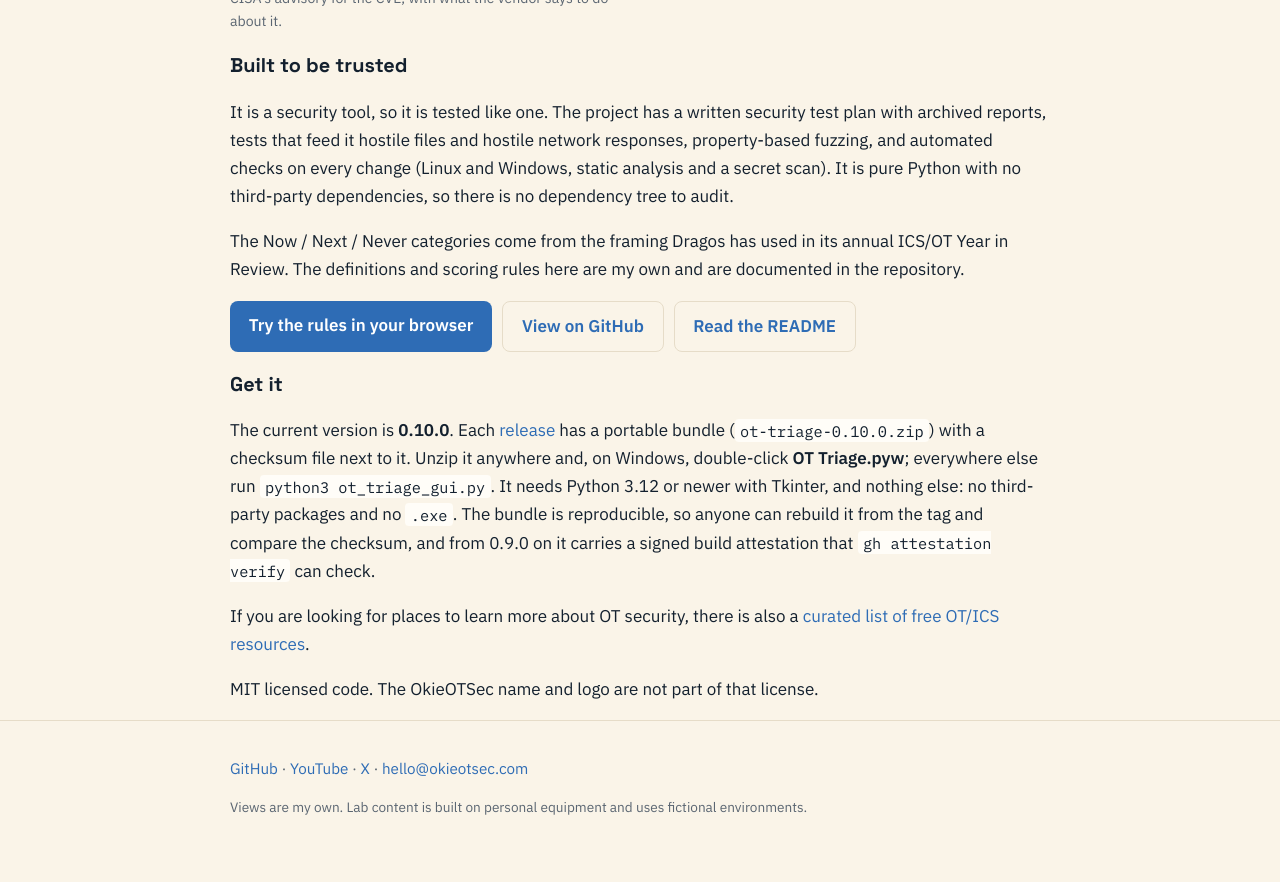
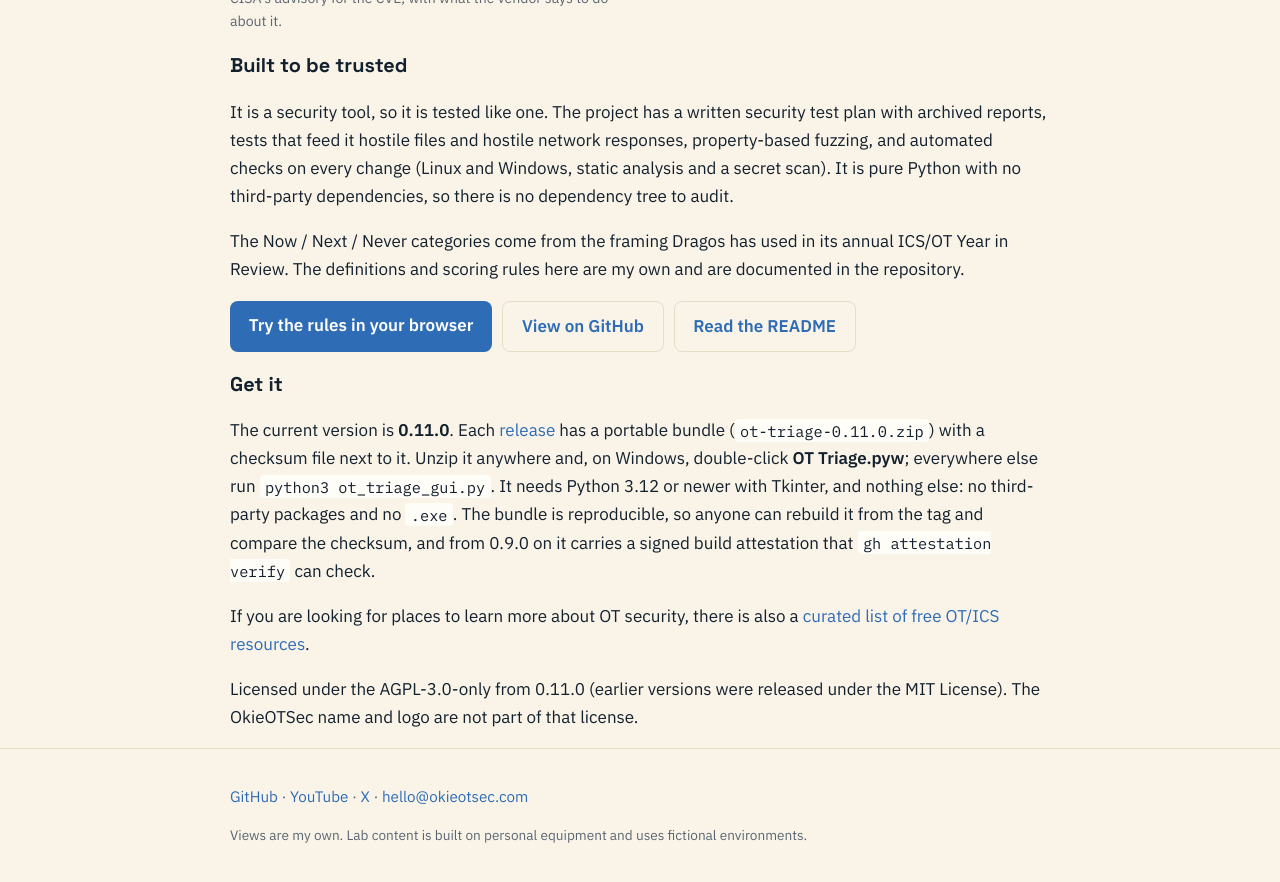
Before and after one commit to okieotsec/okieotsec.github.io, a Jekyll site: the page built from projects.md, in a window 1280 px wide and 900 px high, scrolled down 2921 px. Shown: the top 882 px of the window. Built offline with Jekyll 4.4.1, drawn with Linux system fonts in a browser that asks for light colours.

Commit message:
Projects: OT Triage 0.11.0 and the AGPL licence (#11)

```diff
--- a/ot-triage-demo/index.html
+++ b/ot-triage-demo/index.html
@@ -155,7 +155,7 @@
     thousands of inputs, so the two give the same answers.
     <a href="https://github.com/okieotsec/ot-triage/blob/main/docs/POLICY.md">Why the rules work this way</a> ·
     <a href="https://github.com/okieotsec/ot-triage">Get OT Triage (free, open source)</a></p>
-    <p class="fine">MIT licensed code. The OkieOTSec name and logo are not part of that license.</p>
+    <p class="fine">Licensed under the AGPL-3.0-only. The OkieOTSec name and logo are not part of that license.</p>
   </footer>
 </main>
 <script src="rules.js"></script>
--- a/ot-triage-demo/rules.js
+++ b/ot-triage-demo/rules.js
@@ -5,7 +5,7 @@
 (function (root) {
   "use strict";
 
-  var VERSION = "0.10.0";
+  var VERSION = "0.11.0";
   var NOW = "NOW", NEXT = "NEXT", NEVER = "NEVER";
   var ORDER = [NOW, NEXT, NEVER];
   var URGENCY = {NOW: 2, NEXT: 1, NEVER: 0};
--- a/projects.md
+++ b/projects.md
@@ -65,8 +65,8 @@ The Now / Next / Never categories come from the framing Dragos has used in its a
 
 ### Get it
 
-The current version is **0.10.0**. Each [release]({{ site.links.ot_triage }}/releases/latest) has a portable bundle (`ot-triage-0.10.0.zip`) with a checksum file next to it. Unzip it anywhere and, on Windows, double-click **OT Triage.pyw**; everywhere else run `python3 ot_triage_gui.py`. It needs Python 3.12 or newer with Tkinter, and nothing else: no third-party packages and no `.exe`. The bundle is reproducible, so anyone can rebuild it from the tag and compare the checksum, and from 0.9.0 on it carries a signed build attestation that `gh attestation verify` can check.
+The current version is **0.11.0**. Each [release]({{ site.links.ot_triage }}/releases/latest) has a portable bundle (`ot-triage-0.11.0.zip`) with a checksum file next to it. Unzip it anywhere and, on Windows, double-click **OT Triage.pyw**; everywhere else run `python3 ot_triage_gui.py`. It needs Python 3.12 or newer with Tkinter, and nothing else: no third-party packages and no `.exe`. The bundle is reproducible, so anyone can rebuild it from the tag and compare the checksum, and from 0.9.0 on it carries a signed build attestation that `gh attestation verify` can check.
 
 If you are looking for places to learn more about OT security, there is also a [curated list of free OT/ICS resources]({{ '/resources/' | relative_url }}).
 
-MIT licensed code. The OkieOTSec name and logo are not part of that license.
+Licensed under the AGPL-3.0-only from 0.11.0 (earlier versions were released under the MIT License). The OkieOTSec name and logo are not part of that license.
```
Also changed, not shown: _data/resources.json.
